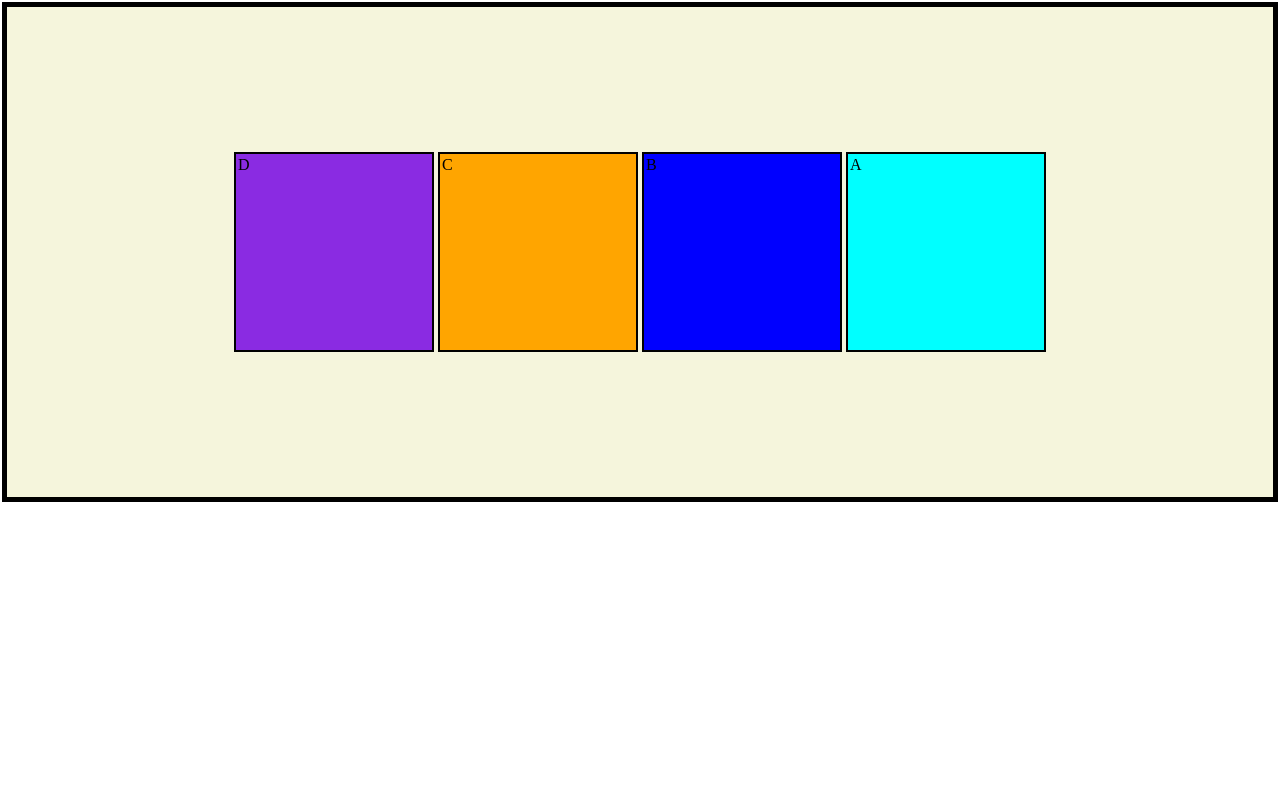
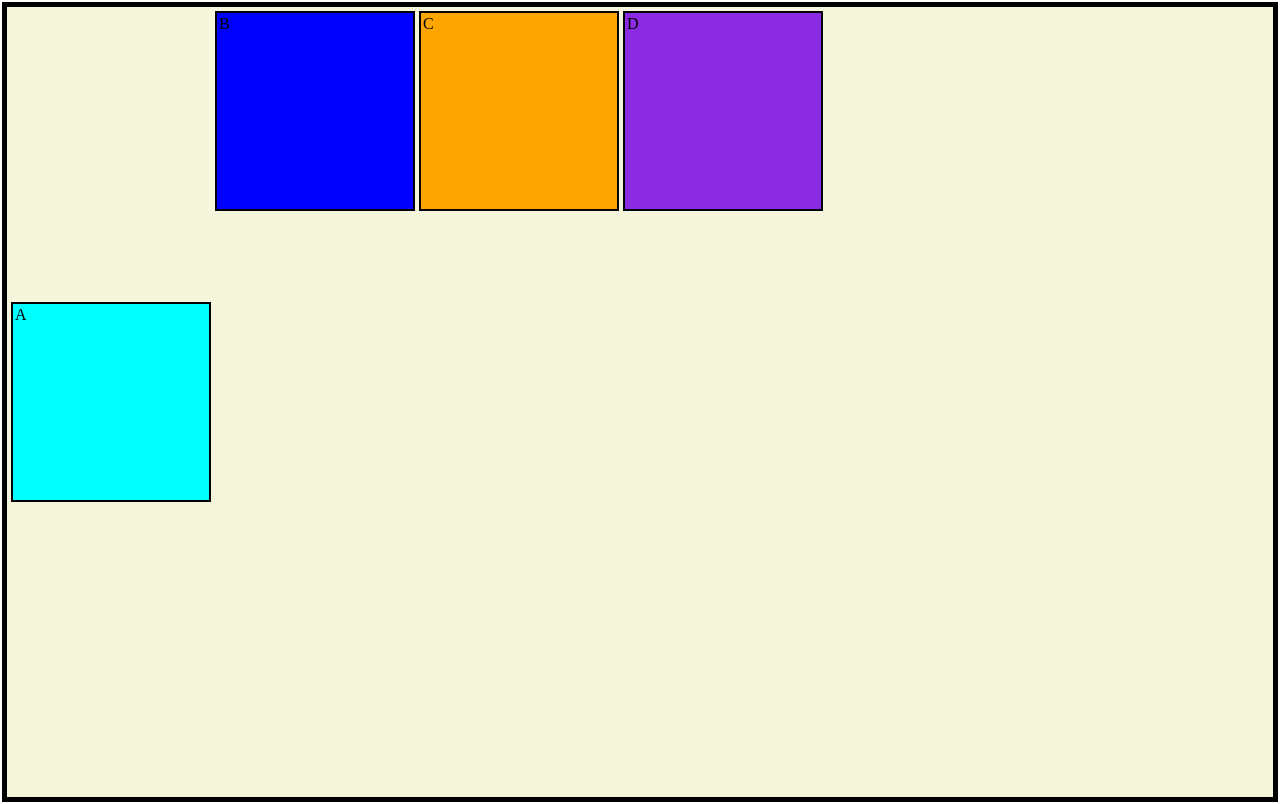
Before and after one commit to Shivanshi16singh/Build-With-Udyami, a plain HTML site: page Lectures/lec5.html in a window 1280 px wide. Drawn offline with Linux system fonts and the light colour scheme.

Commit message:
Add files via upload

```diff
--- a/Lectures/lec5.css
+++ b/Lectures/lec5.css
@@ -12,9 +12,9 @@
     flex-direction: row;
     /* flex-wrap: wrap;
     flex-flow: wrap row; */
-    height: 500px;
-    justify-content: center;
-    align-items: center;
+    height: 100vh;
+    /* justify-content: center;
+    align-items: center; */
 }
 .box{
     height:200px;
@@ -25,15 +25,16 @@
 }
 #box1{
     background-color: aqua;
-    order: 10;
-    flex-shrink: 4;
+    /*order: 10;
+    flex-shrink: 4; */
+    align-self: center;
 }#box2{
     background-color: blue;
-    order: 8;
+    /* order: 8; */
 }#box3{
     background-color: orange;
-    order:6;
+    /* order:6; */
 }#box4{
     background-color: blueviolet;
-    order: 4;
+    /* order: 4; */
 }
```
